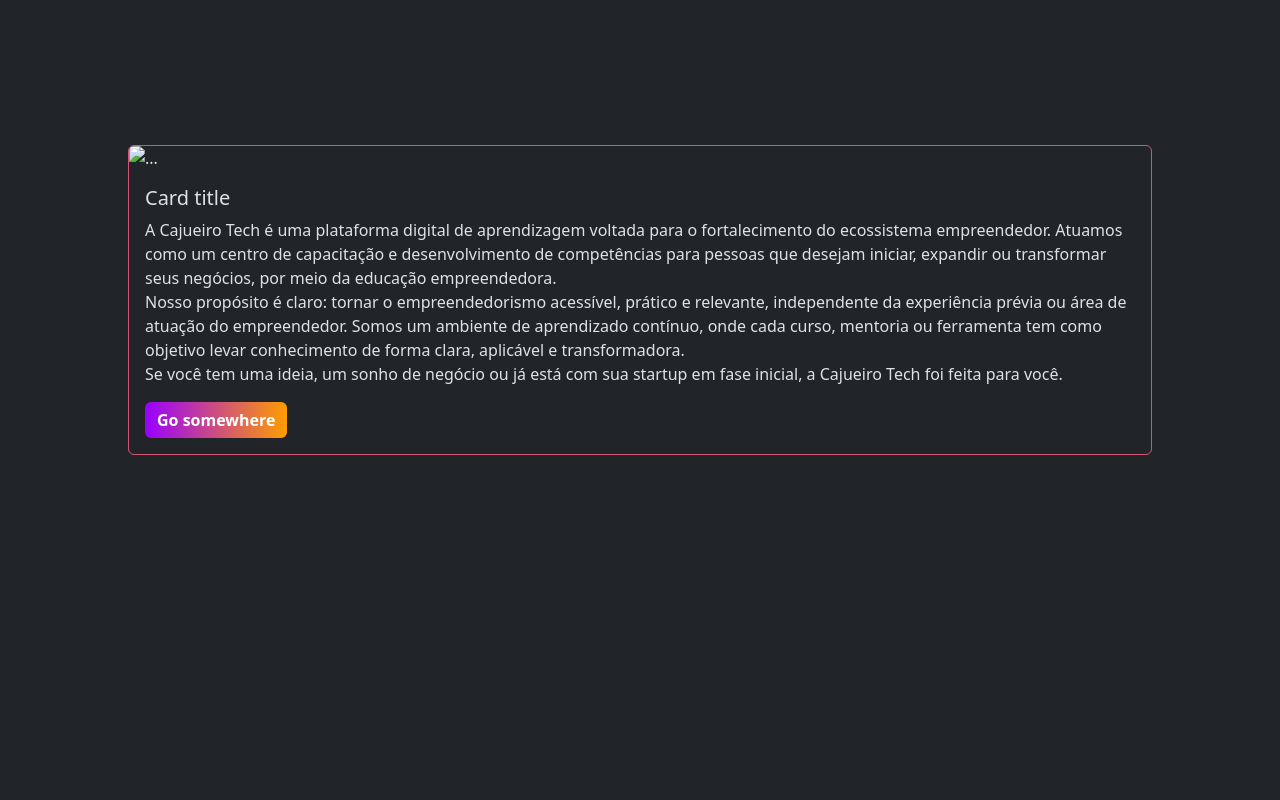
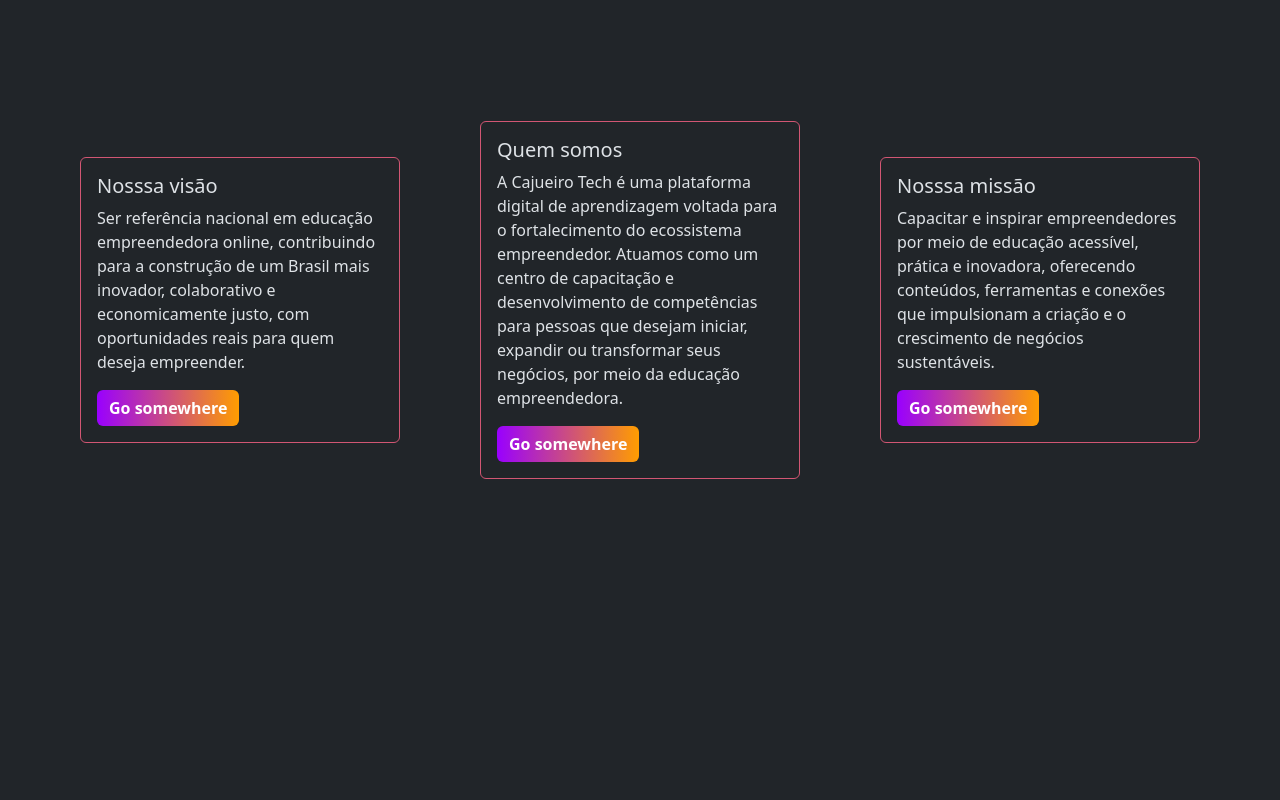
Before and after one commit to joaovidalsenai/cajueiro_tech, a plain HTML site: page index.html in a window 1280 px wide. Shown: the part 900-1700 px from the top of the page. Drawn offline with nearby package versions, Linux system fonts and the light colour scheme.

Commit message:
Add files via upload

```diff
--- a/index.html
+++ b/index.html
@@ -46,14 +46,28 @@
               </div>
         </section>
         <section class="secao" id="sobre">
-            <div class="card" style="width: 80vw;">
-                <img src="..." class="card-img-top" alt="...">
+            <div class="card" style="width: 25vw;">
                 <div class="card-body">
-                  <h5 class="card-title">Card title</h5>
-                  <p class="card-text">A Cajueiro Tech é uma plataforma digital de aprendizagem voltada para o fortalecimento do ecossistema empreendedor. Atuamos como um centro de capacitação e desenvolvimento de competências para pessoas que desejam iniciar, expandir ou transformar seus negócios, por meio da educação empreendedora.<br>Nosso propósito é claro: tornar o empreendedorismo acessível, prático e relevante, independente da experiência prévia ou área de atuação do empreendedor. Somos um ambiente de aprendizado contínuo, onde cada curso, mentoria ou ferramenta tem como objetivo levar conhecimento de forma clara, aplicável e transformadora.<br>Se você tem uma ideia, um sonho de negócio ou já está com sua startup em fase inicial, a Cajueiro Tech foi feita para você.</p>
+                <h5 class="card-title">Nosssa visão</h5>
+                <p class="card-text">Ser referência nacional em educação empreendedora online, contribuindo para a construção de um Brasil mais inovador, colaborativo e economicamente justo, com oportunidades reais para quem deseja empreender.</p>
+                <a href="#" class="btn btn-primary">Go somewhere</a>
+                </div>
+            </div>
+            <div class="card" style="width: 25vw;">
+                <div class="card-body">
+                  <h5 class="card-title">Quem somos</h5>
+                  <p class="card-text">A Cajueiro Tech é uma plataforma digital de aprendizagem voltada para o fortalecimento do ecossistema empreendedor. Atuamos como um centro de capacitação e desenvolvimento de competências para pessoas que desejam iniciar, expandir ou transformar seus negócios, por meio da educação empreendedora.</p>
                   <a href="#" class="btn btn-primary">Go somewhere</a>
                 </div>
-              </div>
+            </div>
+            <div class="card" style="width: 25vw;">
+                <div class="card-body">
+                  <h5 class="card-title">Nosssa missão</h5>
+                  <p class="card-text">Capacitar e inspirar empreendedores por meio de educação acessível, prática e inovadora, oferecendo conteúdos, ferramentas e conexões que impulsionam a criação e o crescimento de negócios sustentáveis.
+                </p>
+                  <a href="#" class="btn btn-primary">Go somewhere</a>
+                </div>
+            </div>
         </section>
         <section class="secao" id="cursos">
             <div class="card" style="width: 25vw;">
@@ -84,9 +98,12 @@
         <section class="secao" id="contato">
             <form>
                 <div class="mb-3">
-                  <label for="exampleInputEmail1" class="form-label">Email address</label>
-                  <input type="email" class="form-control" id="exampleInputEmail1" aria-describedby="emailHelp">
-                  <div id="emailHelp" class="form-text">We'll never share your email with anyone else.</div>
+                  <label for="email" class="form-label">Nome</label>
+                  <input type="email" class="form-control" id="nome">
+                </div>
+                <div class="mb-3">
+                  <label for="email" class="form-label">Endereço de E-mail</label>
+                  <input type="email" class="form-control" id="email">
                 </div>
                 <div class="mb-3">
                   <label for="exampleInputPassword1" class="form-label">Password</label>
```
